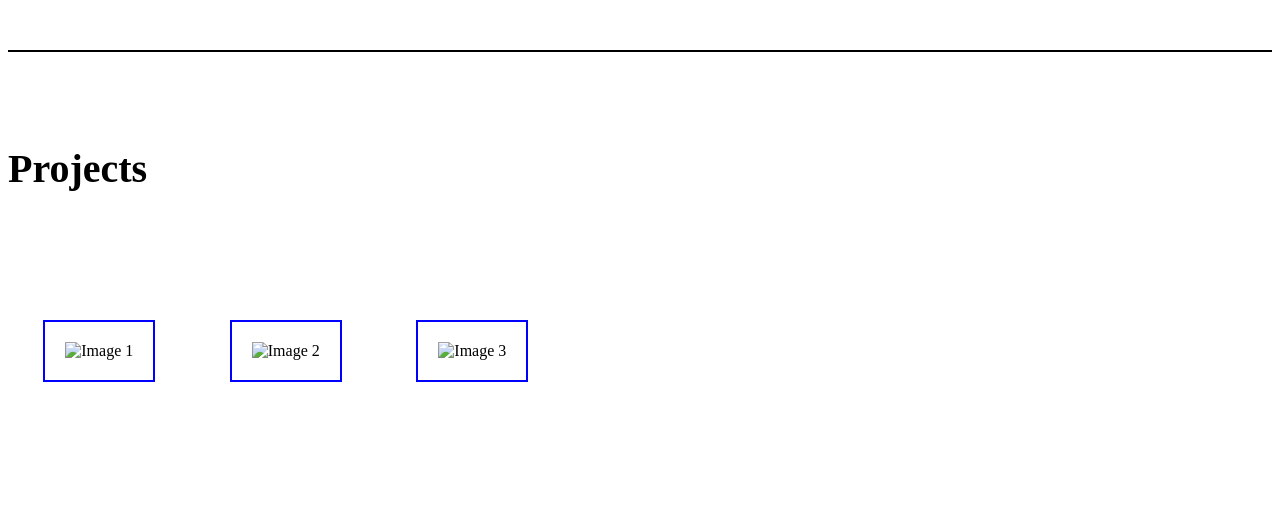
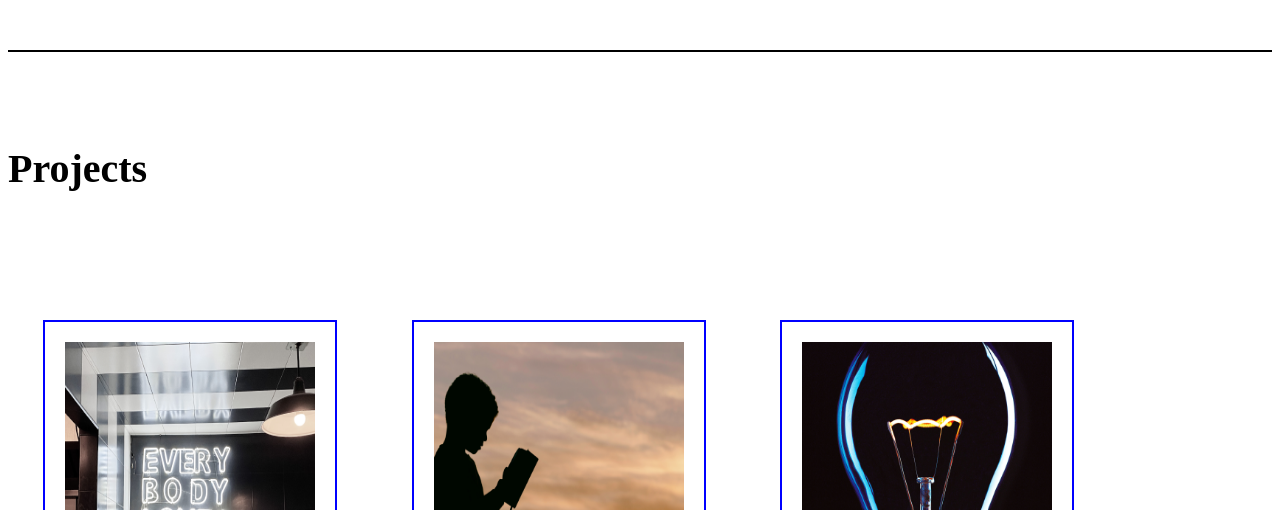
Before and after one commit to JasminaVenecia/UX_UI_HW_19-R, a plain HTML site: page index.html in a window 1280 px wide. Shown: the part 262-772 px from the top of the page. Drawn offline with nearby package versions, Linux system fonts and the light colour scheme; the site is published under a folder, as on GitHub Pages, so addresses that start at the root find nothing.

Commit message:
4th Commit

```diff
--- a/index.html
+++ b/index.html
@@ -28,13 +28,13 @@ $(document).ready(function() {
   <h6>Projects</h6>
 <section>
   <div class="hero">
-          <img src="/images/Rectangle 3 (1).png" alt="Image 1">
+          <img src="images/Rectangle 3 (1).png" alt="Image 1">
       </div>
   </div>
 </div>
 <div class="hero">
   <div class="image-container">
-    <img src="/images/Kid.png" alt="Image 2">
+    <img src="images/Kid.png" alt="Image 2">
   </div>
   <script>
         $(document).ready(function() {
@@ -48,7 +48,7 @@ $(document).ready(function() {
 </div>
 
 <div class="hero">
-    <img src="/images/Lightbulb.png" alt="Image 3">
+    <img src="images/Lightbulb.png" alt="Image 3">
 </div>
 </section>
 </body>
```
